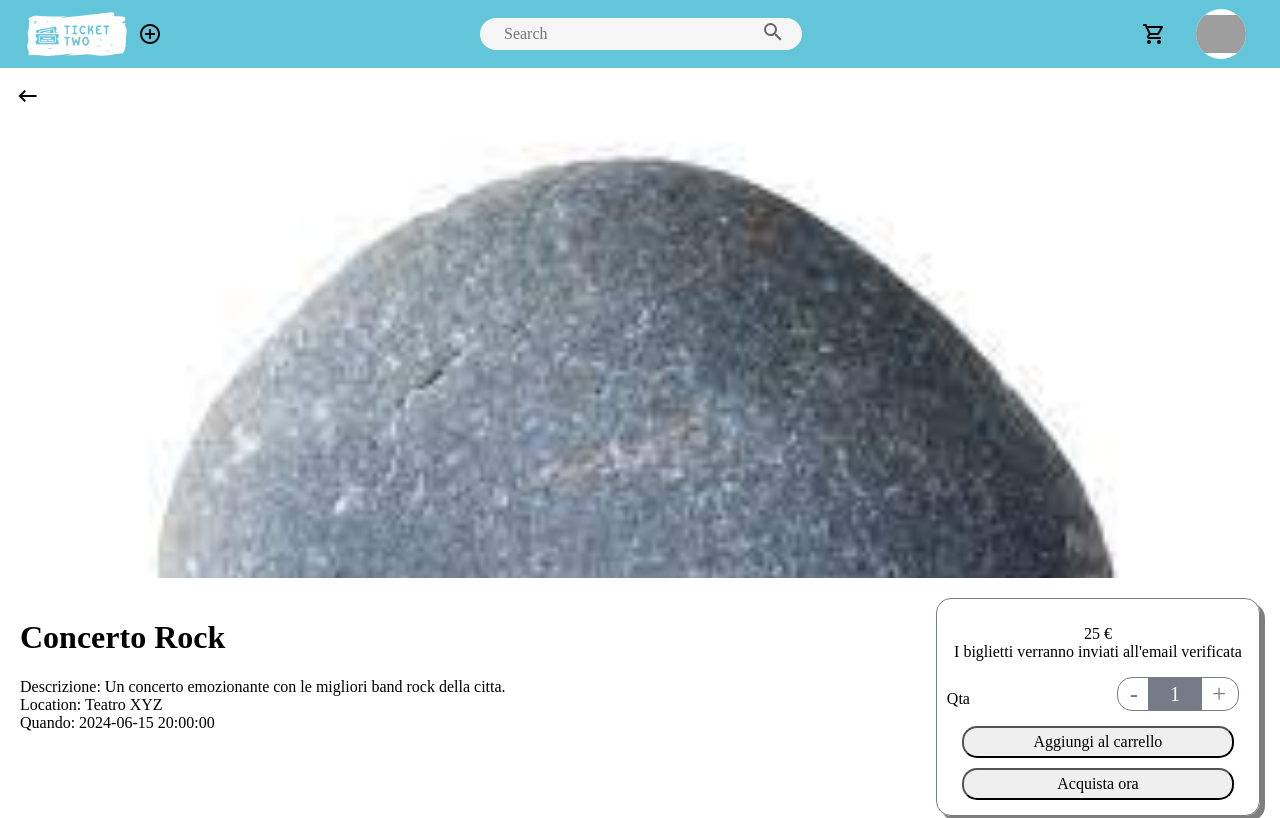
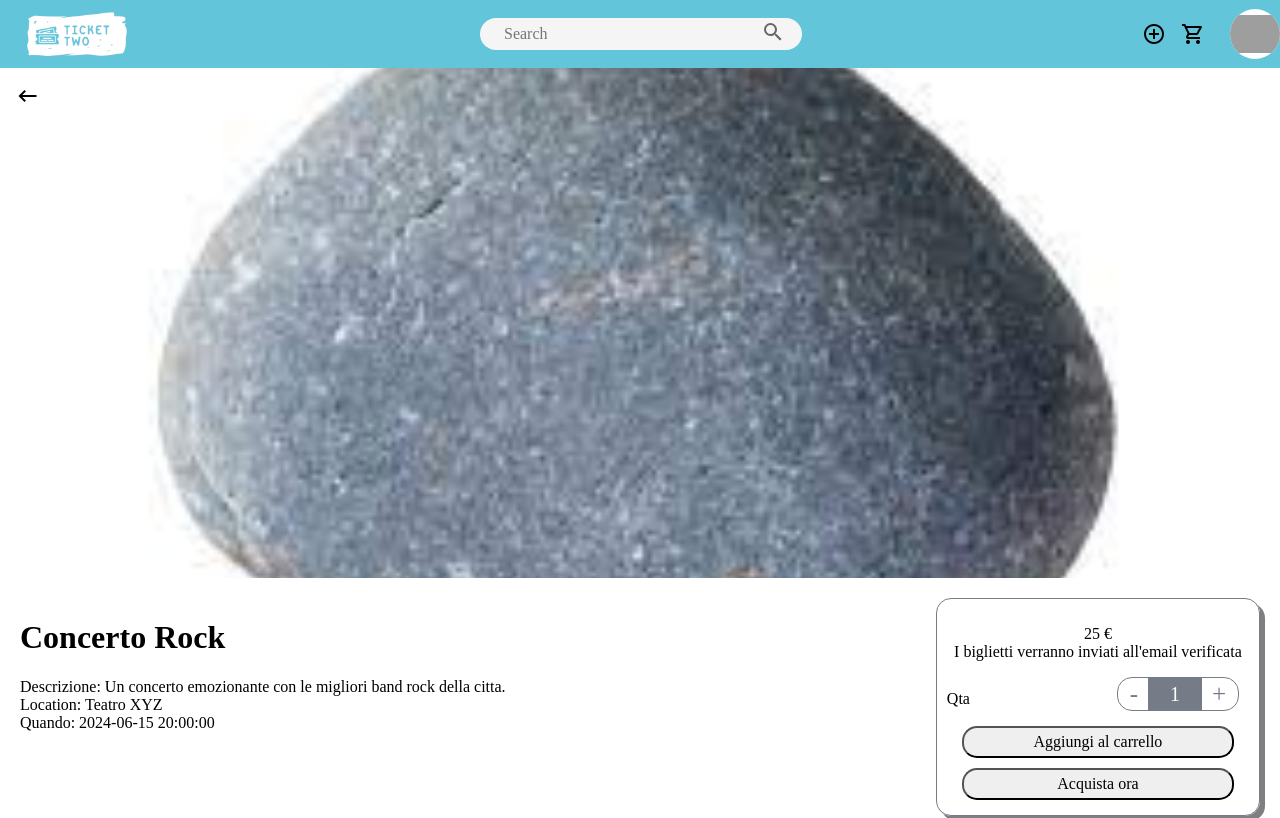
Before and after one commit to Fede-rei/TickeTwo, a PHP site: page /Pages/eventPage.php?eventId=1 in a window 1280 px wide. Shown: the top 818 px of the page. Run offline with PHP 8.4, Linux system fonts and the light colour scheme; a user stored in the database is signed in; data comes from the database, SQL or seed files in the repository; grey boxes are pictures that could not be loaded.

Commit message:
sistemato css in più pagine

```diff
--- a/Pages/eventPage.php
+++ b/Pages/eventPage.php
@@ -82,7 +82,7 @@ if(isset($_SERVER['HTTP_REFERER'])) {
             <label for="counter">Qta</label>
             <div id="counter">
                 <span class="down" onClick='decreaseCount(event, this)'>-</span>
-                <input type="text" min="1" value="1" class="count">
+                <input type="text" min="1" value="1" max="<?= $infoE['posti'] ?>" class="count">
                 <span class="up" onClick='increaseCount(event, this)'>+</span>
             </div>
         </div>
--- a/Styles/eventPage.css
+++ b/Styles/eventPage.css
@@ -4,6 +4,8 @@
     height: 500px;
     padding-top: 10px;
     background-size: cover;
+    background-position-y: center;
+    background-repeat: repeat;
 }
 
 .payment {
@@ -46,6 +48,7 @@
     border: 1px solid #757c88;
     border-radius: 15px;
 }
+
 #counter input {
     width: 50px;
     border: 0;
@@ -57,6 +60,7 @@
     appearance: none;
     outline: 0;
 }
+
 #counter span {
     display: block;
     font-size: 25px;
--- a/Styles/header-footer.css
+++ b/Styles/header-footer.css
@@ -213,3 +213,13 @@ textarea {
 button:hover{
     cursor: pointer;
 }
+
+.bCart {
+    width: 24px;
+    margin-right: 15px;
+}
+
+.addE {
+    width: 24px;
+    margin-right: 15px;
+}
--- a/include/header.php
+++ b/include/header.php
@@ -19,13 +19,6 @@ elseif(!isset($_SESSION['user']))
             <!-- Immagine del logo del sito -->
             <img src="<?= $rootPath ?>Images/ticketwo.png" class="tI">
         </a>
-        <?php if (isset($_SESSION['tipo']) && $_SESSION['tipo'] == 1): ?>
-            <a href="<?= $rootPath ?>Pages/insertEvento.php" class="addE">
-                <span class="material-symbols-outlined">
-                    add_circle
-                </span>
-            </a>
-        <?php endif; ?>
     </div>
     <!-- Barra di ricerca -->
     <div class="searchBar">
@@ -43,6 +36,14 @@ elseif(!isset($_SESSION['user']))
     <!-- Menu di navigazione -->
     <div id="menu">
         <!-- Link al carrello o alla pagina di login a seconda dello stato dell'utente -->
+        <!-- Link admin a insertEvento.php -->
+        <?php if (isset($_SESSION['tipo']) && $_SESSION['tipo'] === 1): ?>
+            <a href="<?= $rootPath ?>Pages/insertEvento.php" class="addE">
+                <span class="material-symbols-outlined">
+                    add_circle
+                </span>
+            </a>
+        <?php endif; ?>
         <a href="<?php
 
         if (isset($_SESSION['user'])) {
@@ -51,7 +52,7 @@ elseif(!isset($_SESSION['user']))
             echo $rootPath . "Pages/login.php";
         }
 
-        ?>">
+        ?>"  style="<?php if (!isset($_SESSION['tipo']) || (isset($_SESSION['tipo']) && $_SESSION['tipo'] !== 1)): ?> margin-left: 39px; <?php endif; ?>" class="bCart">
             <!-- Icona del carrello -->
             <span class="material-symbols-outlined">
                 shopping_cart
--- a/include/operazioni_cart.php
+++ b/include/operazioni_cart.php
@@ -55,7 +55,7 @@ function total() {
                 }
             }
         ?>
-        <div class="total">
+        <div class="total" <?php if($t === 0){ ?> style="visibility: hidden" <?php } ?>>
             <h1>Totale: <?= $t ?>€</h1>
             <?php if ($t !== 0) { ?>
                 <button class="acq">Acquista</button>
```
